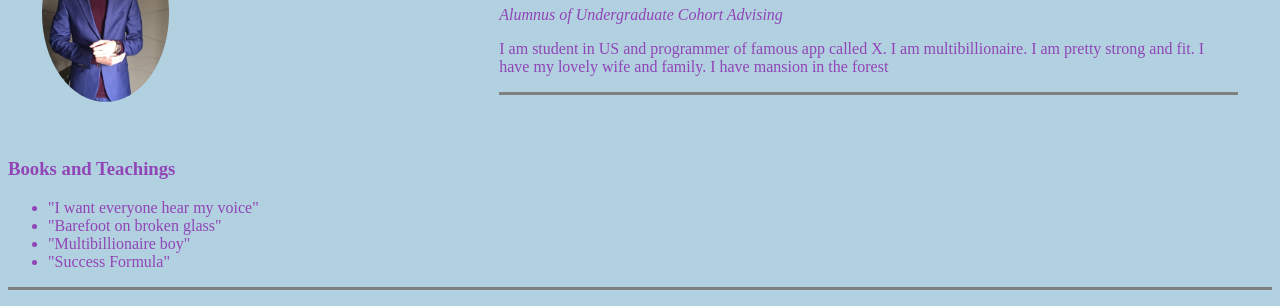
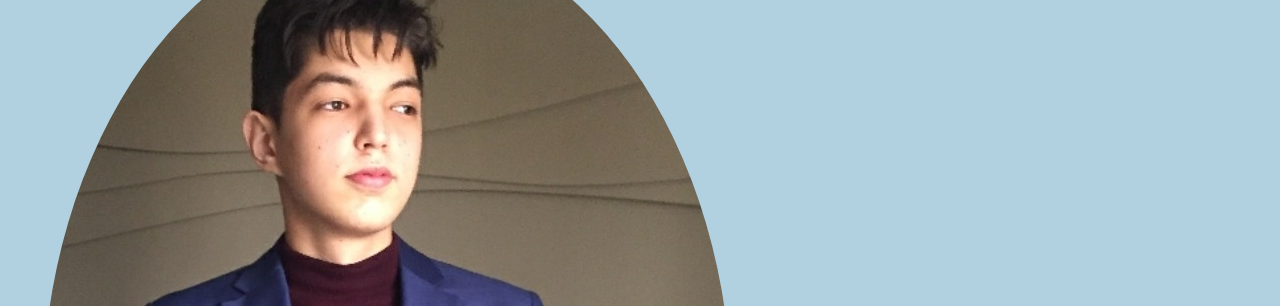
Before and after one commit to hkasym/my-first-site, a plain HTML site: page index.html in a window 1280 px wide. Shown: the part 118-424 px from the top of the page. Drawn offline with Linux system fonts and the light colour scheme.

Commit message:
Update style.css

```diff
--- a/style.css
+++ b/style.css
@@ -1,7 +1,6 @@
 .profilePhoto {
   border-radius: 50%;
-     width: 30%;
-     height: auto;
+
 }
 body {
       background-color: #B1D0E0;
```
